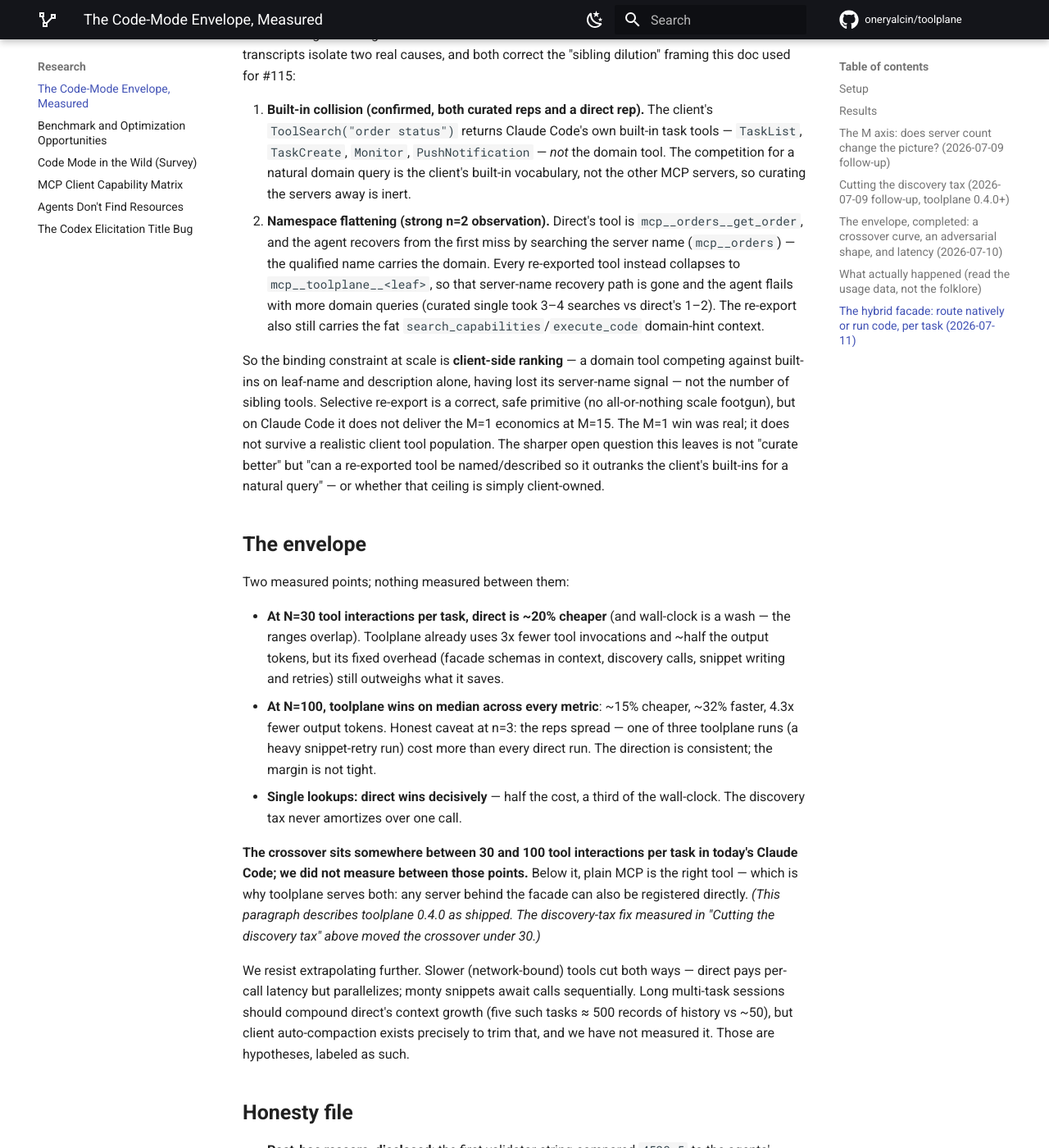
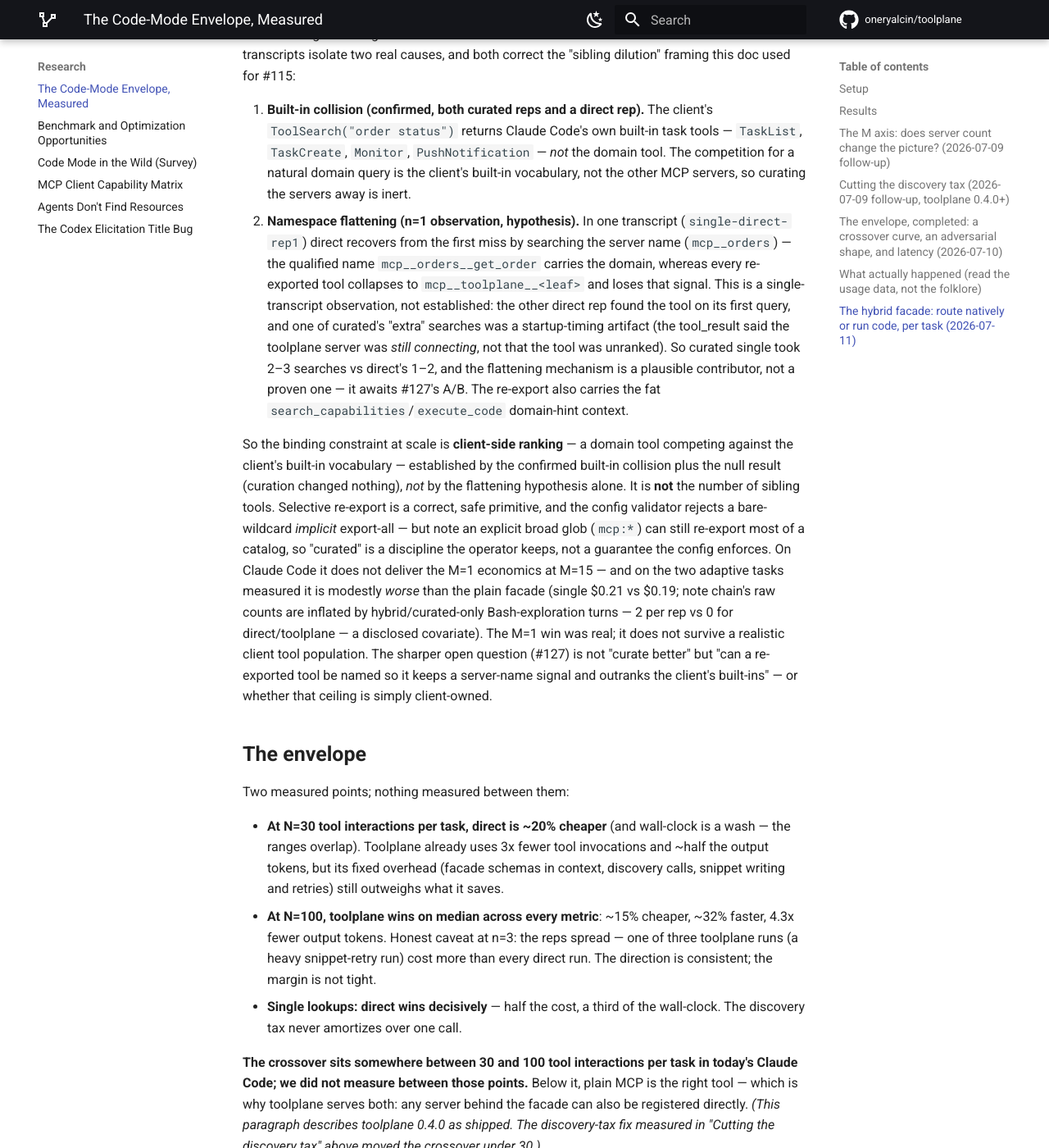
Before and after one commit to oneryalcin/toolplane, an MkDocs documentation site: the page built from docs/code-mode-benchmark.md, in a window 1280 px wide and 1400 px high, scrolled down 11681 px. Shown: the whole window at 82% size. Built offline with MkDocs 1.6.1 and Material for MkDocs 9.7.7, drawn with Linux system fonts in a browser that asks for light colours; comment, search, counter and statistics services are not loaded.

Commit message:
Gauntlet fixes on selective re-export: guard the config contract, correct the claims (#125)
Codex adversarial (gpt-5.5) + unbiased Fable, converged; all reproduced.
No security regression (both confirmed the #114 identity fix holds through
the config path — now pinned by a regression test); the findings are
config-contract hygiene and claim calibration for a new public surface.

- [both] bare wildcard include (['*']) re-exported the WHOLE registry via
  public config — the #114 worst arm. Now rejected at validation. Broad
  globs (mcp:*) still allowed but documented as defeating the purpose; the
  'no scale footgun' claim downgraded to 'rejects implicit export-all'.
- [both] blank/whitespace include tokens rejected (parity with cli.allow);
  a zero-match include now warns loudly at build instead of silently
  degrading to the plain facade.
- [both] fnmatch -> fnmatchcase: canonical-name matching is now
  case-sensitive and platform-stable (plain fnmatch case-normalizes per-OS,
  selecting different sets on Windows vs POSIX). Case-stability test added.
- [both] documented [hybrid] in docs/configuration.md (syntax, matching,
  wildcard/zero-match caveats, the measured Claude Code limitation) — was
  benchmark-report-only.
- [Codex] config-driven canonical-injection pinned by a new end-to-end test
  (audit names the advertised capability, never the injected target).
- [Fable] doc corrections: namespace-flattening downgraded to n=1
  hypothesis + disclosed the 'server still connecting' startup artifact;
  '3-4 searches' -> '2-3'; disclosed the hybrid/curated-only Bash covariate
  on chain.

426 tests (+5). ruff clean.

Claude-Session: https://claude.ai/code/session_01VH6A1LhCWRUj3tNuU4aMhx

```diff
--- a/docs/code-mode-benchmark.md
+++ b/docs/code-mode-benchmark.md
@@ -513,24 +513,37 @@ dilution" framing this doc used for #115:
    `PushNotification` — *not* the domain tool. The competition for a
    natural domain query is the client's built-in vocabulary, not the other
    MCP servers, so curating the servers away is inert.
-2. **Namespace flattening (strong n=2 observation).** Direct's tool is
-   `mcp__orders__get_order`, and the agent recovers from the first miss by
-   searching the server name (`mcp__orders`) — the qualified name carries
-   the domain. Every re-exported tool instead collapses to
-   `mcp__toolplane__<leaf>`, so that server-name recovery path is gone and
-   the agent flails with more domain queries (curated single took 3–4
-   searches vs direct's 1–2). The re-export also still carries the fat
+2. **Namespace flattening (n=1 observation, hypothesis).** In one
+   transcript (`single-direct-rep1`) direct recovers from the first miss by
+   searching the server name (`mcp__orders`) — the qualified name
+   `mcp__orders__get_order` carries the domain, whereas every re-exported
+   tool collapses to `mcp__toolplane__<leaf>` and loses that signal. This
+   is a single-transcript observation, not established: the other direct
+   rep found the tool on its first query, and one of curated's "extra"
+   searches was a startup-timing artifact (the tool_result said the
+   toolplane server was *still connecting*, not that the tool was
+   unranked). So curated single took 2–3 searches vs direct's 1–2, and the
+   flattening mechanism is a plausible contributor, not a proven one — it
+   awaits #127's A/B. The re-export also carries the fat
    `search_capabilities`/`execute_code` domain-hint context.
 
 So the binding constraint at scale is **client-side ranking** — a domain
-tool competing against built-ins on leaf-name and description alone, having
-lost its server-name signal — not the number of sibling tools. Selective
-re-export is a correct, safe primitive (no all-or-nothing scale footgun),
-but on Claude Code it does not deliver the M=1 economics at M=15. The M=1
-win was real; it does not survive a realistic client tool population. The
-sharper open question this leaves is not "curate better" but "can a
-re-exported tool be named/described so it outranks the client's built-ins
-for a natural query" — or whether that ceiling is simply client-owned.
+tool competing against the client's built-in vocabulary — established by
+the confirmed built-in collision plus the null result (curation changed
+nothing), *not* by the flattening hypothesis alone. It is **not** the
+number of sibling tools. Selective re-export is a correct, safe primitive,
+and the config validator rejects a bare-wildcard *implicit* export-all —
+but note an explicit broad glob (`mcp:*`) can still re-export most of a
+catalog, so "curated" is a discipline the operator keeps, not a guarantee
+the config enforces. On Claude Code it does not deliver the M=1 economics
+at M=15 — and on the two adaptive tasks measured it is modestly *worse*
+than the plain facade (single $0.21 vs $0.19; note chain's raw counts are
+inflated by hybrid/curated-only Bash-exploration turns — 2 per rep vs 0 for
+direct/toolplane — a disclosed covariate). The M=1 win was real; it does
+not survive a realistic client tool population. The sharper open question
+(#127) is not "curate better" but "can a re-exported tool be named so it
+keeps a server-name signal and outranks the client's built-ins" — or
+whether that ceiling is simply client-owned.
 
 ## The envelope
 
```
Also changed, not shown: docs/configuration.md (+36 -0 lines), 5 other files.
